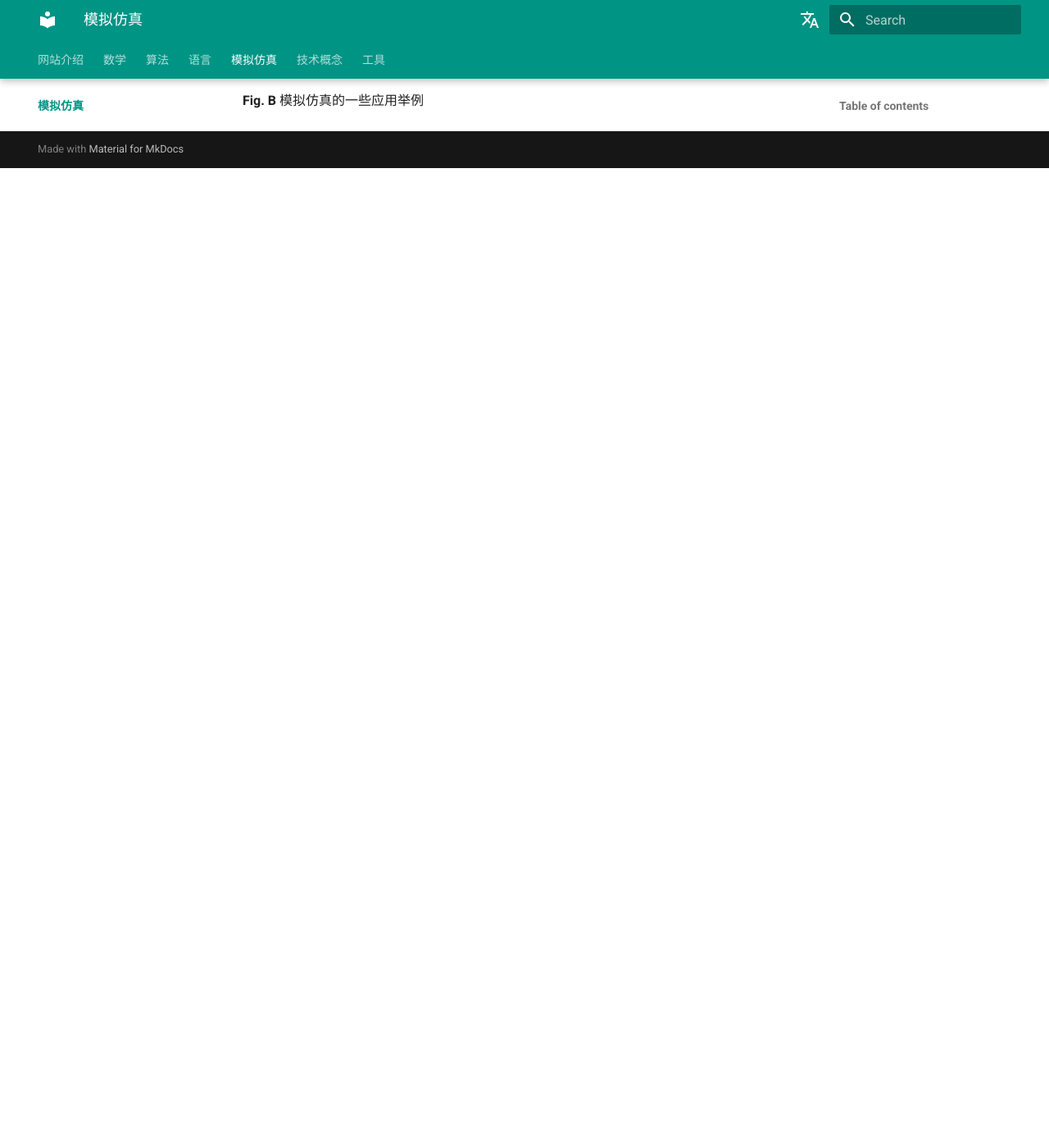
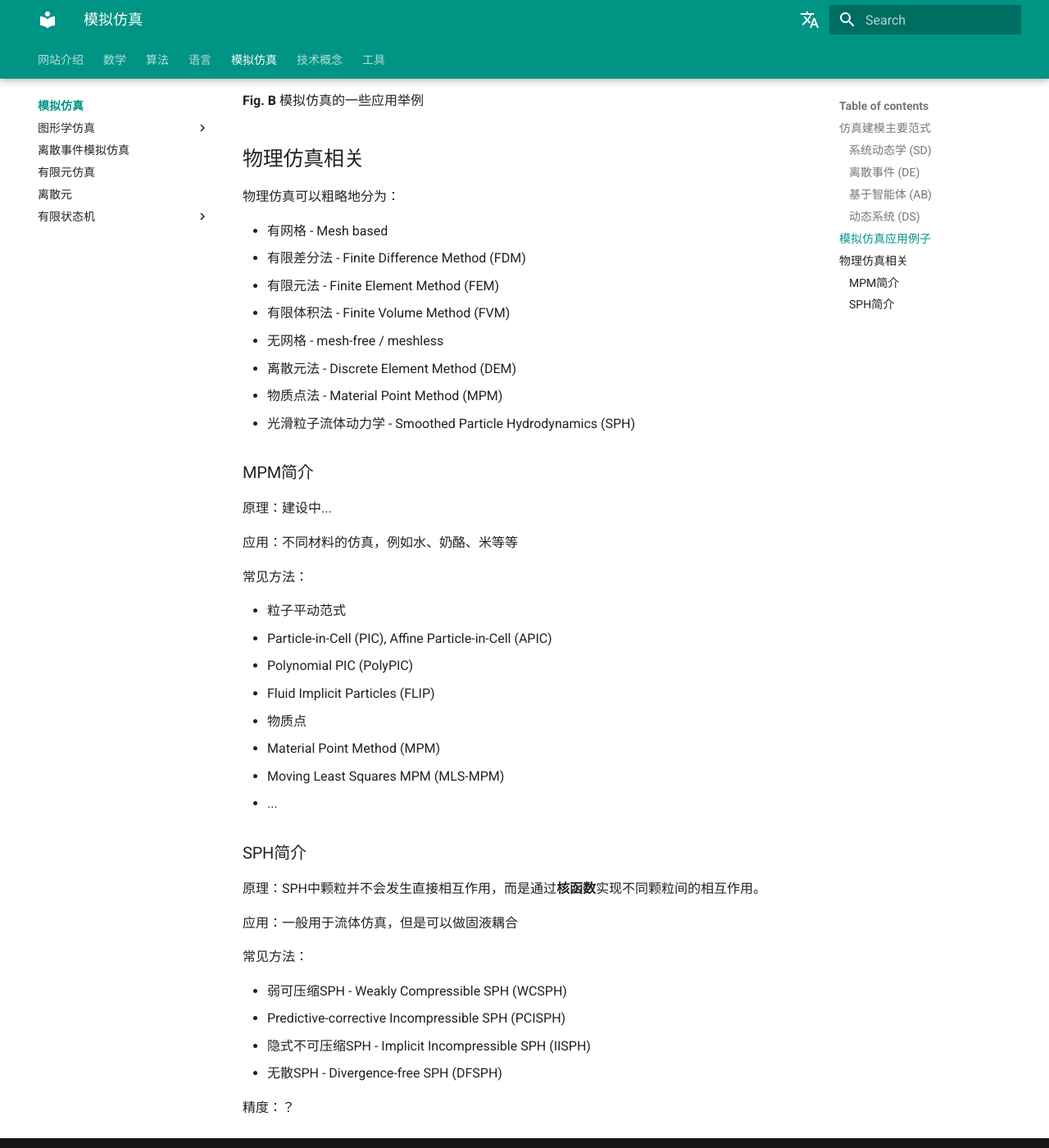
Before and after one commit to gh-xd/notes, an MkDocs documentation site: the page built from docs/zh/simulation/index.md, in a window 1280 px wide and 1400 px high, scrolled down 2233 px. Shown: the whole window at 82% size. Built offline with MkDocs 1.6.1 and Material for MkDocs 9.7.7, drawn with Linux system fonts in a browser that asks for light colours; comment, search, counter and statistics services are not loaded; before the commit the page ends 2438 px from its top, so only the background shows below that.

Commit message:
fix indent

```diff
--- a/docs/zh/simulation/index.md
+++ b/docs/zh/simulation/index.md
@@ -52,3 +52,54 @@
 ![sim](./assets/sim.png)
 
 **Fig. B** 模拟仿真的一些应用举例
+
+
+
+## 物理仿真相关
+
+物理仿真可以粗略地分为：
+
+- 有网格 - Mesh based
+  - 有限差分法 - Finite Difference Method (FDM)
+  - 有限元法 - Finite Element Method (FEM)
+  - 有限体积法 - Finite Volume Method (FVM)
+- 无网格 - mesh-free / meshless
+  - 离散元法 - Discrete Element Method (DEM)
+  - 物质点法 - Material Point Method (MPM)
+  - 光滑粒子流体动力学 - Smoothed Particle Hydrodynamics (SPH)
+
+
+
+### MPM简介
+
+原理：建设中...
+
+应用：不同材料的仿真，例如水、奶酪、米等等
+
+常见方法：
+
+- 粒子平动范式
+  - Particle-in-Cell (PIC), Affine Particle-in-Cell (APIC)
+  - Polynomial PIC (PolyPIC)
+  - Fluid Implicit Particles (FLIP)
+
+- 物质点
+  - Material Point Method (MPM)
+  - Moving Least Squares MPM (MLS-MPM)
+  - ...
+
+
+### SPH简介
+
+原理：SPH中颗粒并不会发生直接相互作用，而是通过**核函数**实现不同颗粒间的相互作用。
+
+应用：一般用于流体仿真，但是可以做固液耦合
+
+常见方法：
+
+- 弱可压缩SPH - Weakly Compressible SPH (WCSPH)
+- Predictive-corrective Incompressible SPH (PCISPH)
+- 隐式不可压缩SPH - Implicit Incompressible SPH (IISPH)
+- 无散SPH - Divergence-free SPH (DFSPH)
+
+精度：？
--- a/mkdocs.yml
+++ b/mkdocs.yml
@@ -42,6 +42,8 @@ nav:
       - simulation/des/index.md
     - 有限元仿真:
       - simulation/fem/index.md
+    - 离散元:
+      - simulation/dem/index.md
     - 有限状态机:
       - 概念: simulation/fsm/concept.md
   - 技术概念:
```
Also changed, not shown: docs/zh/math/linear-system/index.md (+14 -11 lines), docs/zh/simulation/dem/index.md (added, +37 -0 lines), docs/zh/simulation/graphics/mpm.md (+9 -2 lines), 2 other files.
